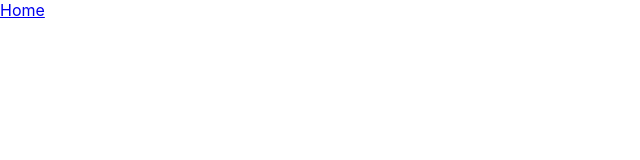
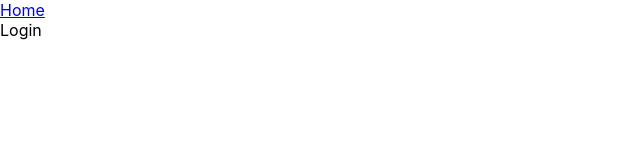
Before and after one commit to ikeman32/blog-it, a React (Create React App) app: page /Login in a window 1280 px wide. Shown: the top 160 px of the page, without its empty margins (0-640 px from the left). Built offline with nearby package versions, Linux system fonts and the light colour scheme.

Commit message:
Login page

```diff
--- a/src/components/index.js
+++ b/src/components/index.js
@@ -1,11 +1,13 @@
 //Import your custom components here
 import Home from './home/Home';
 import About from './about/About'
+import Login from './login/login';
 
 //Then export them here
 export {
     Home,
-    About
+    About,
+    Login
 };
 
 /*
--- /dev/null
+++ b/src/components/login/login.js
@@ -0,0 +1,9 @@
+
+
+const Login = ()=>{
+    return(
+        <div>Login</div>
+    )
+}
+
+export default Login
--- a/src/components/routes/Routes.js
+++ b/src/components/routes/Routes.js
@@ -1,6 +1,6 @@
 import React from 'react';
 import { Route } from 'react-router-dom';
-import {Home, About} from '../index';
+import {Home, About, Login} from '../index';
 
 /*
 Put all of your routes here and they will be imported to App.js
@@ -12,6 +12,7 @@
         <>
         <Route exact path="/" component={Home} />
         <Route path='/About' component={About} />
+        <Route path='/Login' component={Login} />
         {/* <Route path='/<pathname here>' component={<component name here>}/> */}
         </>
     )
```
